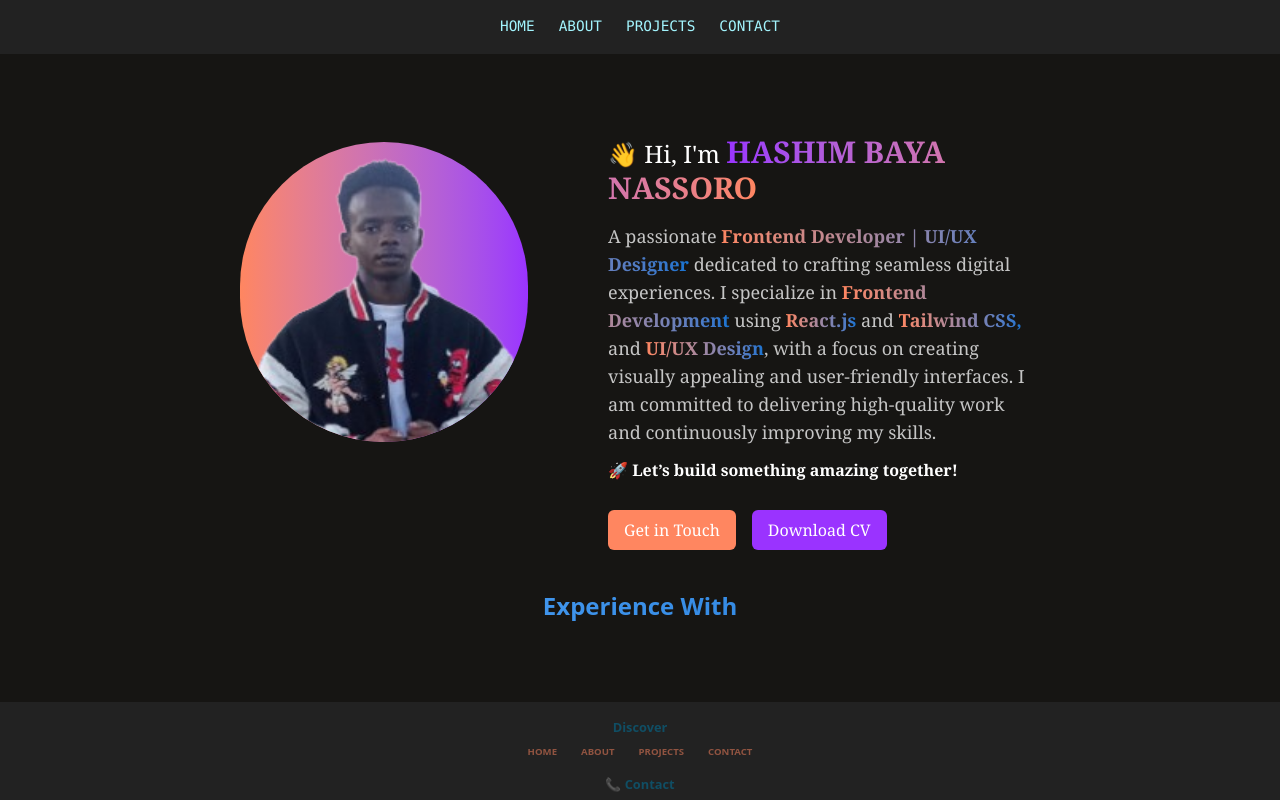
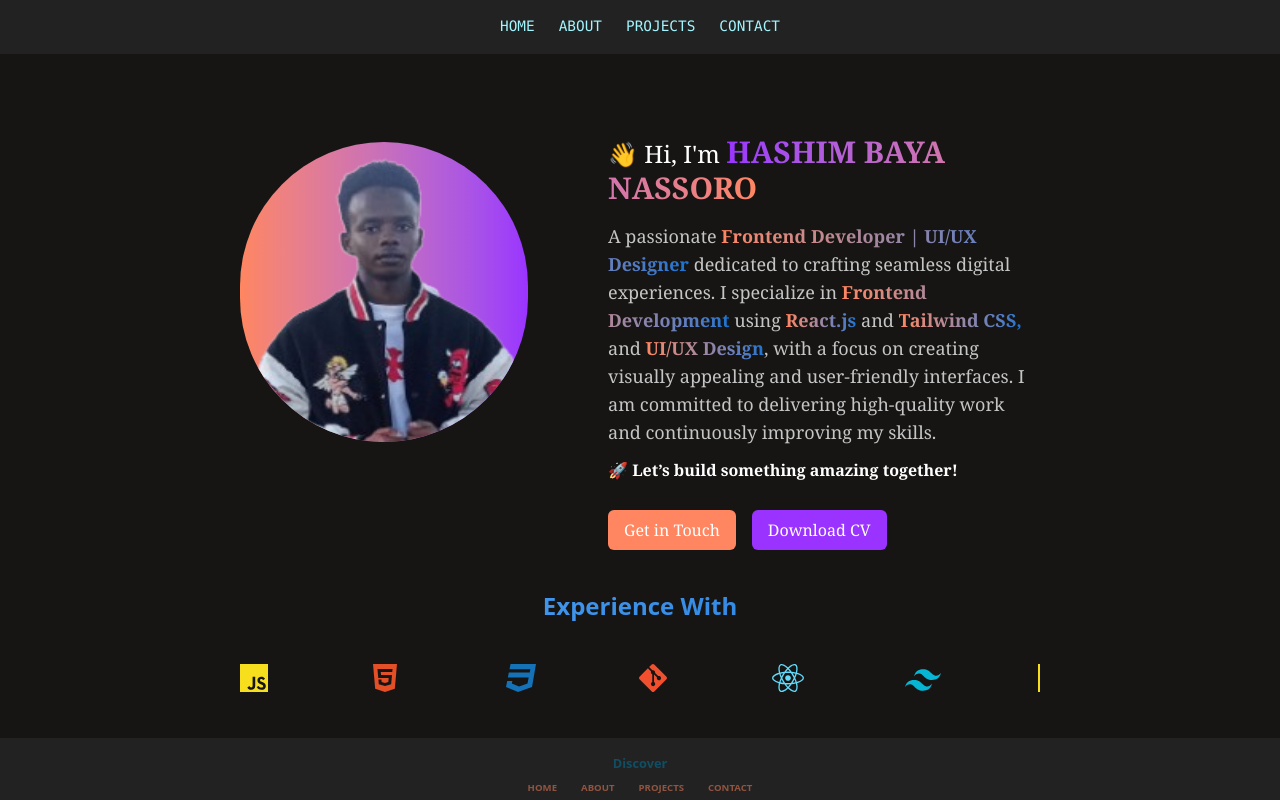
Before and after one commit to Hashim-baya/CODSOFT, a React (Vite) app in the folder PERSONAL-PORTFOLIO-WEBSITE/: page / in a window 1280 px wide. Shown: the top 800 px of the page. Built offline with nearby package versions, Linux system fonts and the light colour scheme.

Commit message:
Updated experience section

```diff
--- a/PERSONAL-PORTFOLIO-WEBSITE/src/App.jsx
+++ b/PERSONAL-PORTFOLIO-WEBSITE/src/App.jsx
@@ -1,3 +1,4 @@
+import '@fortawesome/fontawesome-svg-core/styles.css';
 function App() {
 
   return (
--- a/PERSONAL-PORTFOLIO-WEBSITE/src/components/common/Experience.jsx
+++ b/PERSONAL-PORTFOLIO-WEBSITE/src/components/common/Experience.jsx
@@ -30,22 +30,41 @@ function Experience() {
     <section>
         <h3 className='text-transparent bg-clip-text bg-gradient-to-r from-[#5BADFF] to-[#1373D1] font-bold text-xl md:text-2xl text-center mb-10'>Experience With</h3>
 
-        <div className='flex justify-center items-center mx-6 md:mx-15 lg:mx-30 xl:mx-60 2xl:mx-80 '>
+        <div className='flex justify-center items-center mx-6 md:mx-15 lg:mx-30 xl:mx-60 2xl:mx-80  '>
             <Carousel
                 responsive={responsive}
                 infinite={true}
                 autoPlay={true}
                 autoPlaySpeed={2000}
-                swipeable={false}
-                draggable={false}
+                className='w-full '
+                containerClass="carousel-container"
                 removeArrowOnDeviceType={["tablet", "mobile", "superLargeDesktop", "desktop"]}
+                itemClass="carousel-item-padding-20-px"
             >
+              <div>
                 <FontAwesomeIcon icon={faReact} size="2xl" className='text-[#61DAFB]'  />
+              </div>
+
+              <div>
                 <SiTailwindcss  className='text-[#06B6D4] text-4xl'  />
+              </div>
+
+              <div>
                 <FontAwesomeIcon icon={faJs} size="2xl" className='text-[#F7DF1E]'  />
+              </div>
+
+              <div>
                 <FontAwesomeIcon icon={faHtml5} size="2xl" className='text-[#E34F26]'  />
+              </div>
+
+              <div>
                 <FontAwesomeIcon icon={faCss3} size="2xl" className='text-[#1572B6]'  />
+              </div>
+
+              <div>
                 <FontAwesomeIcon icon={faGitAlt} size="2xl" className='text-[#F1502F]'  />
+              </div>
+
             </Carousel>
         </div>
     </section>
--- /dev/null
+++ b/PERSONAL-PORTFOLIO-WEBSITE/src/components/common/Projects.jsx
@@ -0,0 +1,9 @@
+import React from 'react'
+
+function Projects() {
+  return (
+    <div>Projects</div>
+  )
+}
+
+export default Projects
--- a/PERSONAL-PORTFOLIO-WEBSITE/src/components/pages/Home.jsx
+++ b/PERSONAL-PORTFOLIO-WEBSITE/src/components/pages/Home.jsx
@@ -1,12 +1,14 @@
 import React from 'react'
 import HeroSection from '../common/HeroSection'
 import Experience from '../common/Experience'
+import Projects from '../common/Projects'
 
 function Home() {
   return (
     <section>
       <HeroSection />
       <Experience />
+
     </section>
   )
 }
```
